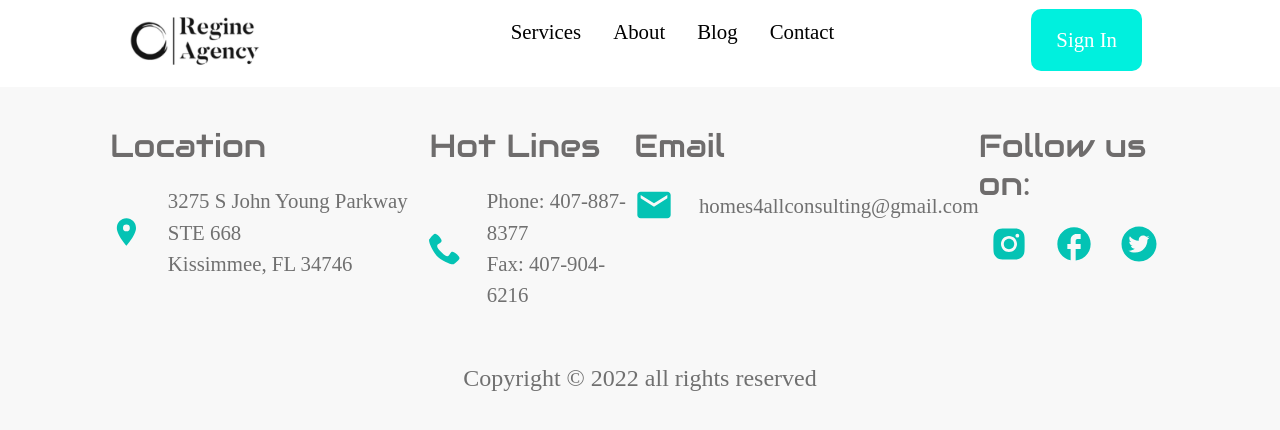
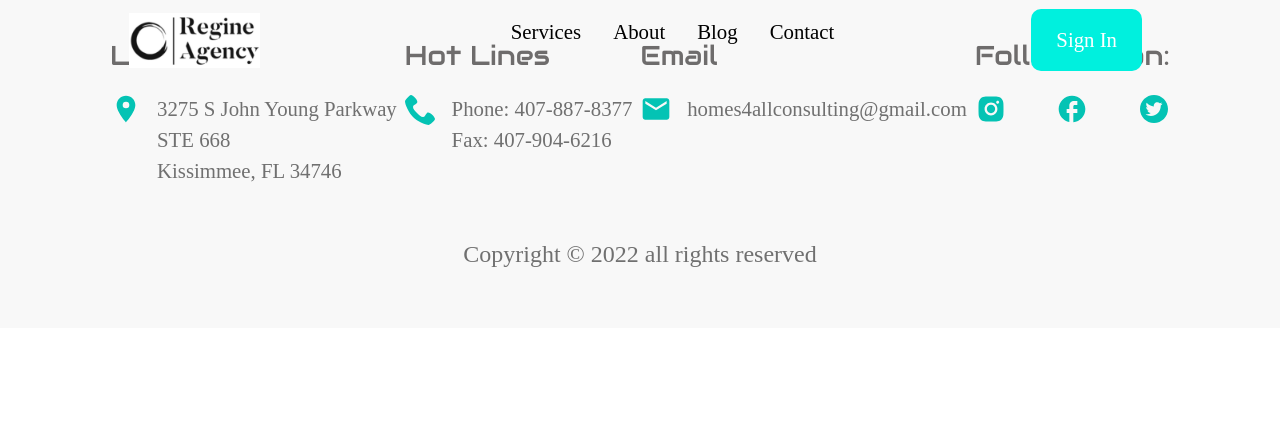
Before and after one commit to andralandrizzy/regine-site20, a React (Create React App) app in the folder frontend/: page /privacy in a window 1280 px wide. Shown: the top 430 px of the page. Built offline with nearby package versions, Linux system fonts and the light colour scheme; a web font is replaced by a local one.

Commit message:
changed map info

```diff
--- a/frontend/src/components/ContactMe/index.js
+++ b/frontend/src/components/ContactMe/index.js
@@ -1,8 +1,18 @@
-import React, { useState, useEffect } from 'react'
-import {useDispatch, useSelector } from "react-redux";
-import { ContactMeContainer, ContactMeForm, ContactMeFormButton, ContactMeFormContent, ContactMeFormeTextArea, ContactMeFormInput, ContactMeFormWrap, ContactMeHeading, ContactMeMapContent } from './ContactMeElements'
-import { useNavigate, useParams, Link } from 'react-router-dom';
-import {createContact} from '../../actions/contactActions'
+import React, { useState, useEffect } from "react";
+import { useDispatch, useSelector } from "react-redux";
+import {
+  ContactMeContainer,
+  ContactMeForm,
+  ContactMeFormButton,
+  ContactMeFormContent,
+  ContactMeFormeTextArea,
+  ContactMeFormInput,
+  ContactMeFormWrap,
+  ContactMeHeading,
+  ContactMeMapContent,
+} from "./ContactMeElements";
+import { useNavigate, useParams, Link } from "react-router-dom";
+import { createContact } from "../../actions/contactActions";
 import { toast } from "react-toastify";
 
 const ContactMe = () => {
@@ -14,80 +24,81 @@ const ContactMe = () => {
   const [text_message, setText_message] = useState("");
 
   const dispatch = useDispatch();
-    const navigate = useNavigate()
+  const navigate = useNavigate();
 
-    const contactCreate = useSelector((state) => state.contactCreate)
+  const contactCreate = useSelector((state) => state.contactCreate);
 
-    const {loading, error, contactInfo} = contactCreate
+  const { loading, error, contactInfo } = contactCreate;
 
-  useEffect(()=>{
-    if(contactInfo){
-      navigate('/')
-    } else{
-      toast.error(error)
+  useEffect(() => {
+    if (contactInfo) {
+      navigate("/");
+    } else {
+      toast.error(error);
     }
-
-  },[contactInfo, navigate])
-
+  }, [contactInfo, navigate]);
 
   const submitHandler = (e) => {
     e.preventDefault();
     dispatch(createContact({ name, email, subject, text_message }));
-        setName("")
-        setEmail("")
-        setSubject("")
-        setText_message("")
-        toast.success("Your message was sent")
+    setName("");
+    setEmail("");
+    setSubject("");
+    setText_message("");
+    toast.success("Your message was sent");
   };
-
-
 
   return (
     <>
-        <ContactMeContainer id='contact'>
+      <ContactMeContainer id="contact">
         <ContactMeHeading>Contact Us</ContactMeHeading>
         <ContactMeFormWrap>
           <ContactMeFormContent>
             <ContactMeForm onSubmit={submitHandler}>
-                        <ContactMeFormInput type='name'
-                                name='name'
-                                id='name'
+              <ContactMeFormInput
+                type="name"
+                name="name"
+                id="name"
                 value={name}
                 onChange={(e) => setName(e.target.value)}
                 placeholder="Enter name"
-                                required />
-                        <ContactMeFormInput type='email'
-                                name='email'
-                                id='email'
+                required
+              />
+              <ContactMeFormInput
+                type="email"
+                name="email"
+                id="email"
                 value={email}
                 onChange={(e) => setEmail(e.target.value)}
                 placeholder="Enter your email"
-                                required/>
-                        <ContactMeFormInput type='text'
-                                name='subject'
-                                id='subject'
+                required
+              />
+              <ContactMeFormInput
+                type="text"
+                name="subject"
+                id="subject"
                 value={subject}
                 onChange={(e) => setSubject(e.target.value)}
                 placeholder="Your message subject"
-                                required/>
-                        <ContactMeFormeTextArea type='text-area'
-                                name='text_message'
-                                id='text_message'
+                required
+              />
+              <ContactMeFormeTextArea
+                type="text-area"
+                name="text_message"
+                id="text_message"
                 value={text_message}
                 onChange={(e) => setText_message(e.target.value)}
                 placeholder="Message"
-                                required>
-                            </ContactMeFormeTextArea>
-                        <ContactMeFormButton type='submit'>Submit</ContactMeFormButton>
+                required
+              ></ContactMeFormeTextArea>
+              <ContactMeFormButton type="submit">Submit</ContactMeFormButton>
             </ContactMeForm>
           </ContactMeFormContent>
-                <ContactMeMapContent
-                    src="https://www.google.com/maps/embed?pb=!1m18!1m12!1m3!1d12095.588692552954!2d-74.05296020648504!3d40.72028006929465!2m3!1f0!2f0!3f0!3m2!1i1024!2i768!4f13.1!3m3!1m2!1s0x89c250b3d90d7f49%3A0x356e073c2184b995!2sJersey%20City%2C%20NJ%2007302!5e0!3m2!1sen!2sus!4v1645985096173!5m2!1sen!2sus">
-                </ContactMeMapContent>
+          <ContactMeMapContent src="https://www.google.com/maps/embed?pb=!1m18!1m12!1m3!1d3506.0416371610795!2d-81.42032988452532!3d28.508394982466967!2m3!1f0!2f0!3f0!3m2!1i1024!2i768!4f13.1!3m3!1m2!1s0x88e77be56ad7665d%3A0xe27d27442c5f5e1!2s3275%20S%20John%20Young%20Pkwy%2C%20Orlando%2C%20FL%2032839!5e0!3m2!1sen!2sus!4v1647225187963!5m2!1sen!2sus"></ContactMeMapContent>
         </ContactMeFormWrap>
       </ContactMeContainer>
     </>
-  )
-}
+  );
+};
 
-export default ContactMe
+export default ContactMe;
--- a/frontend/src/components/FooterSection/FooterElements.js
+++ b/frontend/src/components/FooterSection/FooterElements.js
@@ -6,7 +6,7 @@ import { MdEmail, MdLocationOn, MdFacebook } from "react-icons/md";
 export const FooterWrapper = styled.div`
   width: 100%;
   background-color: rgba(206, 206, 206, 0.15);
-  margin-top: 87px;
+  /* margin-top: 87px; */
 `;
 export const FooterContainer = styled.div`
   max-width: 1100px;
@@ -24,20 +24,20 @@ export const FooterContent = styled.div`
 `;
 export const FooterInfo = styled.div``;
 export const FooterHeading = styled.h2`
-  font-size: 2rem;
+  font-size: 1.7rem;
   color: #6e6c6c;
   font-family: "Audiowide", cursive;
 
   @media screen and (max-width: 768px) {
-    text-align: center;
+    font-size: 1.3rem;
   }
 `;
 export const FooterInfoWrap = styled.div`
   display: flex;
-  gap: 25px;
+  gap: 15px;
   font-size: 1.5rem;
   justify-content: space-between;
-  align-items: center;
+  align-items: flex-start;
   width: 100%;
   color: #707070;
   margin-top: 20px;
@@ -53,28 +53,28 @@ export const FooterIconWrap = styled.div`
   display: flex;
   gap: 25px;
   font-size: 1.5rem;
-  justify-content: center;
-  align-items: center;
+  justify-content: space-between;
+  align-items: flex-start;
   width: 100%;
   color: #707070;
   margin-top: 20px;
 `;
 export const LocIcon = styled(MdLocationOn)`
-  font-size: 2.5rem;
+  font-size: 2rem;
   color: #04c3b4;
 `;
 export const LocInfo = styled.div`
   font-size: 1.3rem;
 `;
 export const HotLineIcon = styled(ImPhone)`
-  font-size: 2.5rem;
+  font-size: 2rem;
   color: #04c3b4;
 `;
 export const PhoneInfo = styled.div`
   font-size: 1.3rem;
 `;
 export const EmailIcon = styled(MdEmail)`
-  font-size: 2.5rem;
+  font-size: 2rem;
   color: #04c3b4;
 `;
 export const EmailInfo = styled.a`
@@ -89,14 +89,14 @@ export const FooterCopyright = styled.p`
   color: #707070;
 `;
 export const IgIcon = styled(AiFillInstagram)`
-  font-size: 2.5rem;
+  font-size: 2rem;
   color: #04c3b4;
 `;
 export const FacebookIcon = styled(MdFacebook)`
-  font-size: 2.5rem;
+  font-size: 2rem;
   color: #04c3b4;
 `;
 export const TwitterIcon = styled(AiFillTwitterCircle)`
-  font-size: 2.5rem;
+  font-size: 2rem;
   color: #04c3b4;
 `;
--- a/frontend/src/components/FooterSection/index.js
+++ b/frontend/src/components/FooterSection/index.js
@@ -29,7 +29,7 @@ const FooterSection = () => {
             <FooterInfoWrap>
               <LocIcon />
               <LocInfo>
-                3275 S John Young Parkway STE 668 <br />
+                3275 S John Young Parkway <br /> STE 668 <br />
                 Kissimmee, FL 34746
               </LocInfo>
             </FooterInfoWrap>
```
Lines whose indentation alone changed are shown as unchanged.
